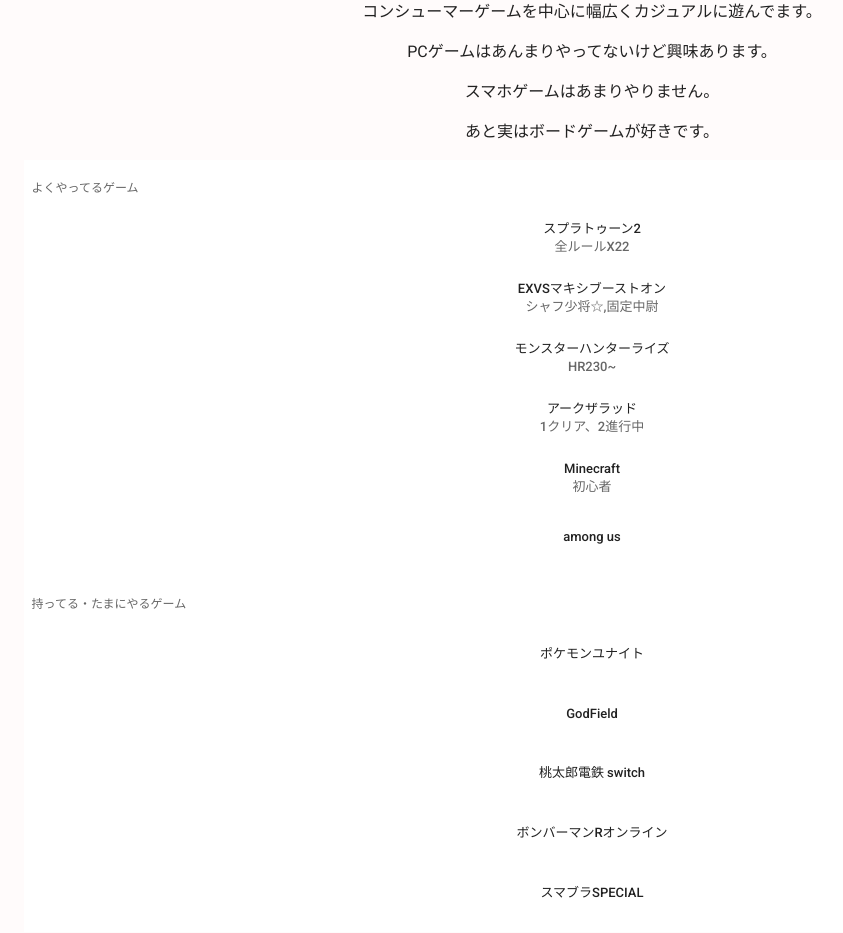
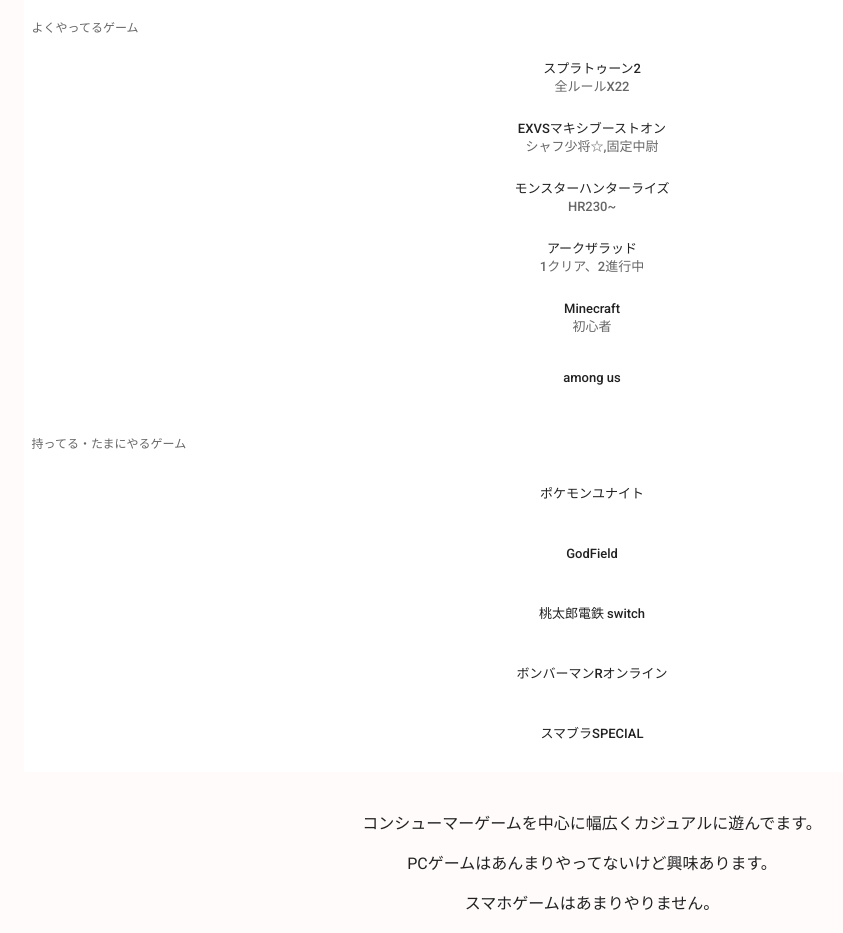
Before and after one commit to miyanoyami/yamihouse, a Nuxt app: page /game in a window 1280 px wide. Shown: the part 160-1093 px from the top of the page, without its empty margins (48-891 px from the left). Built offline with nearby package versions, Linux system fonts and the light colour scheme.

Commit message:
refactor:

```diff
--- a/pages/gallery.vue
+++ b/pages/gallery.vue
@@ -3,13 +3,9 @@
     <v-col class="text-center">
       <p class="text-h5">イラスト置き場</p>
       <blockquote class="blockquote">
-
-        <!-- component -->
         <viewer :images="images">
           <img v-for="src in images" :key="src" :src="src" width="180px">
         </viewer>
-
-        <footer></footer>
       </blockquote>
     </v-col>
   </v-row>
--- a/pages/game.vue
+++ b/pages/game.vue
@@ -2,16 +2,13 @@
   <v-container>
     <v-row>
       <v-col class="text-center">
-        <p class="text-h5">ゲームについて</p>
+        <p class="text-h5">
+          ゲームについて
+        </p>
       </v-col>
     </v-row>
     <v-row>
       <v-col class="text-center">
-        <p>コンシューマーゲームを中心に幅広くカジュアルに遊んでます。</p>
-        <p>PCゲームはあんまりやってないけど興味あります。</p>
-        <p>スマホゲームはあまりやりません。</p>
-        <p>あと実はボードゲームが好きです。</p>
-
         <v-list dense>
           <v-subheader>よくやってるゲーム</v-subheader>
           <v-list-item-group>
@@ -24,7 +21,9 @@
             <v-list-item two-line>
               <v-list-item-content>
                 <v-list-item-title>EXVSマキシブーストオン</v-list-item-title>
-                <v-list-item-subtitle>シャフ少将☆,固定中尉</v-list-item-subtitle>
+                <v-list-item-subtitle>
+                  シャフ少将☆,固定中尉
+                </v-list-item-subtitle>
               </v-list-item-content>
             </v-list-item>
             <v-list-item two-line>
@@ -48,14 +47,15 @@
             <v-list-item two-line>
               <v-list-item-content>
                 <v-list-item-title>among us</v-list-item-title>
-                <v-list-item-subtitle></v-list-item-subtitle>
               </v-list-item-content>
             </v-list-item>
           </v-list-item-group>
         </v-list>
 
         <v-list dense>
-          <v-subheader class="text-center">持ってる・たまにやるゲーム</v-subheader>
+          <v-subheader class="text-center">
+            持ってる・たまにやるゲーム
+          </v-subheader>
           <v-list-item-group>
             <v-list-item two-line>
               <v-list-item-content>
@@ -70,26 +70,25 @@
             <v-list-item two-line>
               <v-list-item-content>
                 <v-list-item-title>桃太郎電鉄 switch</v-list-item-title>
-                <v-list-item-subtitle></v-list-item-subtitle>
               </v-list-item-content>
             </v-list-item>
             <v-list-item two-line>
               <v-list-item-content>
                 <v-list-item-title>ボンバーマンRオンライン</v-list-item-title>
-                <v-list-item-subtitle></v-list-item-subtitle>
               </v-list-item-content>
             </v-list-item>
             <v-list-item two-line>
               <v-list-item-content>
                 <v-list-item-title>スマブラSPECIAL</v-list-item-title>
-                <v-list-item-subtitle></v-list-item-subtitle>
               </v-list-item-content>
             </v-list-item>
-
           </v-list-item-group>
         </v-list>
-
-        <footer></footer>
+        <p>&nbsp;</p>
+        <p>コンシューマーゲームを中心に幅広くカジュアルに遊んでます。</p>
+        <p>PCゲームはあんまりやってないけど興味あります。</p>
+        <p>スマホゲームはあまりやりません。</p>
+        <p>あと実はボードゲームが好きです。</p>
       </v-col>
     </v-row>
   </v-container>
--- a/pages/profile.vue
+++ b/pages/profile.vue
@@ -19,7 +19,6 @@
 
         <p>キャラクターデザイン: ハタハタ様 <a href="https://twitter.com/taritari1648" target="_blank">@taritari1648</a></p>
         <p>ロゴ・配信画面デザイン: 2様 <a href="https://twitter.com/2ni_work" target="_blank">@2ni_work</a></p>
-        <footer></footer>
       </blockquote>
     </v-col>
   </v-row>
```
Also changed, not shown: pages/index.vue (indentation only).
